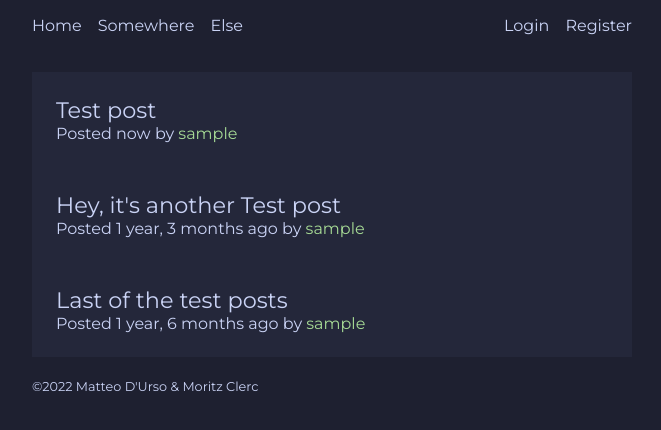
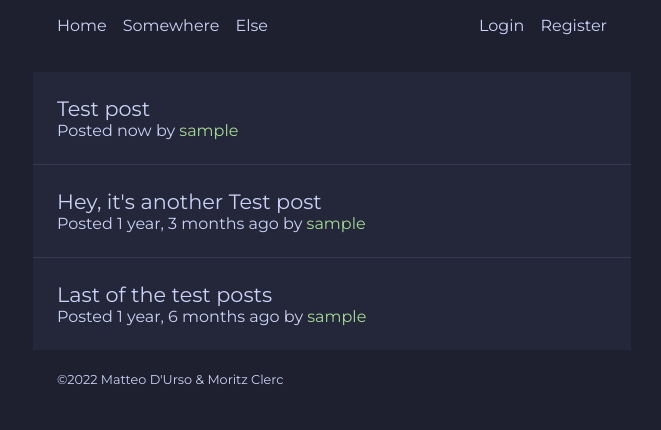
Before and after one commit to MatteoDrso/webdev, a Django app: page / in a window 1280 px wide. Shown: the top 430 px of the page, without its empty margins (308-969 px from the left). Run offline with Django 4.2, Linux system fonts and the light colour scheme; tables that the repository leaves empty hold one stand-in row (values such as "Sample post"); style sheets or scripts are compiled from the project's sources.

Commit message:
Adjust post styling, layout

```diff
--- a/static/styles/form.scss
+++ b/static/styles/form.scss
@@ -4,6 +4,8 @@
 	background-color: $base;
 	border-radius: $border-radius;
 	padding: $wrapper-padding;
+	margin-right: -$wrapper-padding;
+	margin-left: -$wrapper-padding;
 	display: grid;
 	grid-template-areas: "labels fields" "submit";
 
--- a/static/styles/post.scss
+++ b/static/styles/post.scss
@@ -2,8 +2,19 @@
 
 .post-list {
 	list-style: none;
+	padding: 0;
 	margin: 0;
-	padding: 0;
+	margin-left: -$wrapper-padding;
+	margin-right: -$wrapper-padding;
+	font-size: 0.9rem;
+
+	li:not(:last-child)::after {
+		display: block;
+		width: 100%;
+		height: 1px;
+		background-color: $surface0;
+		content: "";
+	}
 }
 
 .post {
@@ -11,16 +22,16 @@
 	font-weight: normal;
 	background-color: $base;
 	padding: $wrapper-padding;
-	.post-link, .author-link {
+	.post-sublinks a, .post-link{
 		color: unset;
 		text-decoration: none;
 	}
-	.author-link {
+	a.author-link {
 		color: $green;
 	}
 	h1 {
 		margin: 0;
-		font-size: 1.4em;
+		font-size: 1.3em;
 		font-weight: normal;
 	}
 }
--- a/static/styles/theme.scss
+++ b/static/styles/theme.scss
@@ -1,4 +1,4 @@
-$max-content-width: 600px;
+$max-content-width: 550px;
 $max-content-width-relative: 95%;
 $border-radius: 3px;
 $wrapper-padding: 1.5rem;
--- a/templates/components/post.html
+++ b/templates/components/post.html
@@ -1,6 +1,6 @@
 {% load humanize %}
 <div class="post">
 	<a class="post-link" href="/comment/{{post.id}}"><h1>{{ post.title }}</h1></a>
-	<span>Posted {{ post.publication_date|naturaltime }} by <a class="author-link"
+	<span class="post-sublinks">Posted {{ post.publication_date|naturaltime }} by <a class="author-link"
 		href="/user/{{post.publisher.username}}">{{ post.publisher.username}}</a></span>
 </div>
```
